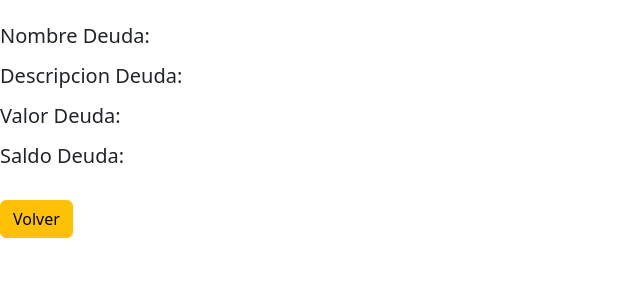
After one commit to piperodriguez/controlFinanzas, a Node server app: page /detail in a window 1280 px wide. The commit adds this page. Shown: the top 300 px of the page, without its empty margins (0-640 px from the left). Run offline with Node 20, Linux system fonts and the light colour scheme; data that the repository does not hold is empty; some libraries are stand-ins or nearby versions.

Commit message:
detalle deuda

```diff
--- a/app.js
+++ b/app.js
@@ -53,6 +53,10 @@ app.get('/detalle', (req,res) => {
   res.render('detalle')
 })
 
+app.get('/detail', (req,res) => {
+  res.render('detalledeuda')
+})
+
 app.get('/actualizar', (req,res) => {
   res.render('actualizar')
 })
--- a/controllers/main.js
+++ b/controllers/main.js
@@ -11,8 +11,9 @@ exports.getAll = function(req, res) {
   });
 };
 
-exports.findById = function(req, res) {
-  Deuda.findById(req.params.id, function(err, deuda) {
+exports.detailDeuda = function(req, res) {
+  console.log('hola en el controlador')
+  Deuda.detailDeuda(req.params.id, function(err, deuda) {
     if (err)
     res.send(err);
     res.json(deuda);
--- a/models/deudas.js
+++ b/models/deudas.js
@@ -9,10 +9,22 @@ var Deuda = function(deuda){
 };
 
 
-  // Leer un Producto por su ID
+  // Leer un Deuda por su ID
+  Deuda.detailDeuda = function (id, result) {
+    conexion.query(
+      "SELECT * FROM deudas where id = ? ",
+      id,
+      function (err, res) {
+        if(err) {
+          console.log("error: ", err);
+          result(err, null);
+        }else{
+        result(null, res);
+        }
+      });
+  };
 
-
-  // Listar todos los productos en la Vista Principal
+  // Listar todos los Deudas en la Vista Principal
   Deuda.getAll = function (result) {
     console.log(1)
     conexion.query("select * from deudas", function (err, res) {
--- a/routes/web.js
+++ b/routes/web.js
@@ -33,6 +33,8 @@ router.post('/', upload.single('img'), productoController.create);
 // Ruta para leer un producto por su ID
 router.get('/:id', productoController.findById);
 
+router.get('/deuda/:id', mainController.detailDeuda);
+
 // Ruta para actualizar un producto por su ID
 router.post('/:id', upload.single('img'), productoController.update);
 
--- /dev/null
+++ b/views/detalledeuda.ejs
@@ -0,0 +1,43 @@
+<link rel="stylesheet" href="./css/bootstrap.min.css">
+<section class="example mt-4">
+    <h5>Nombre Deuda: </h5>
+    <p id="deuda"></p>
+
+    <h5>Descripcion Deuda: </h5>
+    <p id="descripcion_deuda"></p>
+
+    <h5>Valor Deuda: </h5>
+    <p id="valor"></p>
+
+    <h5>Saldo Deuda: </h5>
+    <p id="saldo"></p>
+
+  </section>
+  <a href="/home" class="btn btn-warning mt-3">Volver</a>
+  <script type="text/javascript">
+    console.log('por aqui')
+    var url = new URL(window.location.href);
+    const id = url.searchParams.get("id");
+    console.log(id)
+    fetch("http://localhost:3000/api/v1/redirect/deuda/" + id).then(response => {
+      console.log(response)
+      if (response.ok) {
+        return response.json();
+      }
+    }).then(data => {
+      console.log(data)
+      if (data) {
+        console.log(data);
+        const ar = data;
+        ar.forEach((elem) => {
+          console.log(elem.precio)
+          document.getElementById("deuda").innerHTML = elem.nombre_deuda;
+          document.getElementById("descripcion_deuda").innerHTML = elem.descripcion_deuda;
+          document.getElementById("valor").innerHTML = elem.valor_deuda;
+          document.getElementById("saldo").innerHTML = elem.saldo_deuda;
+        });
+      };
+    }).catch(err => console.error(err));
+  </script>
+
+</body>
--- a/views/welcome.ejs
+++ b/views/welcome.ejs
@@ -12,7 +12,6 @@
     </section>
 </div>
 <script type="text/javascript">
-    debugger;
     fetch("http://localhost:3000/api/v1/redirect/home").then(response => {
         if(response.ok) {
             return response.json();
@@ -41,7 +40,7 @@
 
                         <form action="http://localhost:3000/api/v1/redirect/eliminar/${elem.id}" method="POST" onsubmit="return confirmarEliminar()">
 
-                          <a href="/detalle?id=${elem.id}" class="btn btn-dark">Detalles</a>
+                          <a href="/detail?id=${elem.id}" class="btn btn-dark">Detalles</a>
 
                           <a href="/actualizar?id=${elem.id}" class="btn btn-primary">Editar</a>
 
```
